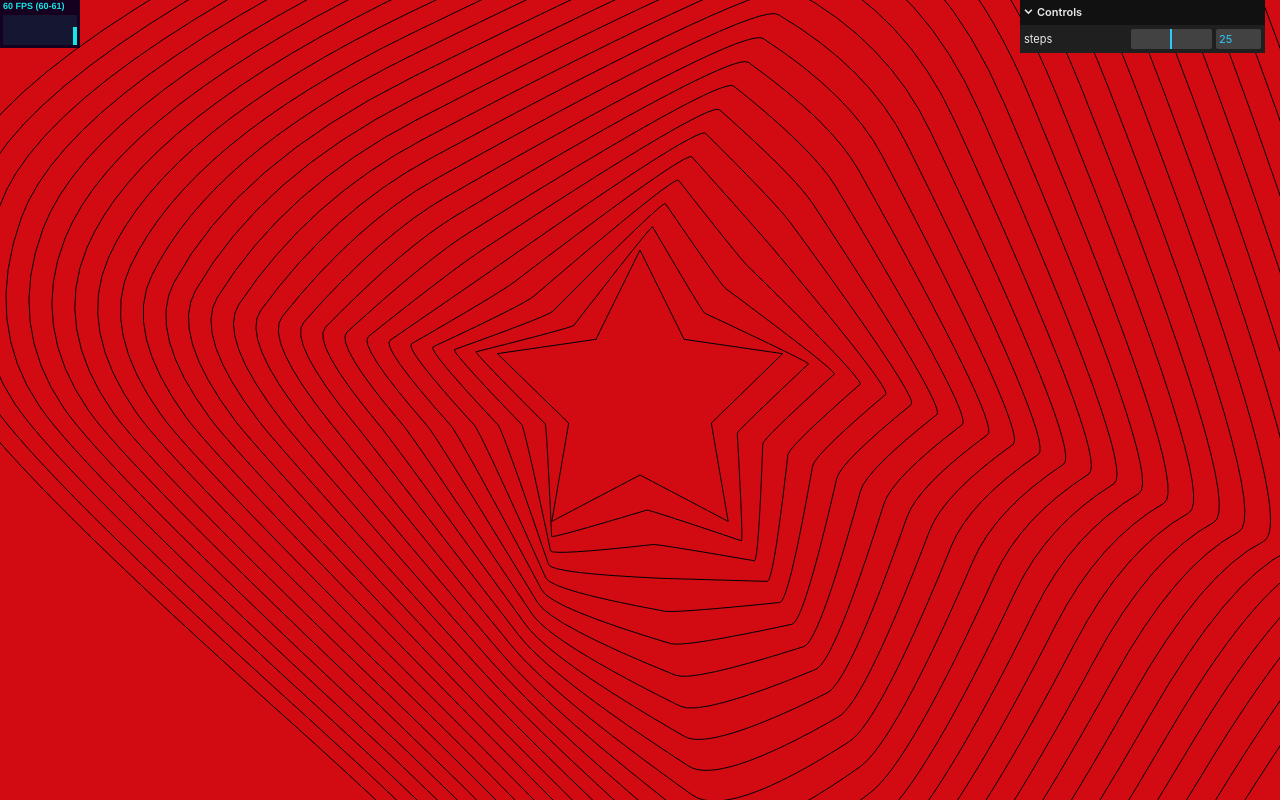
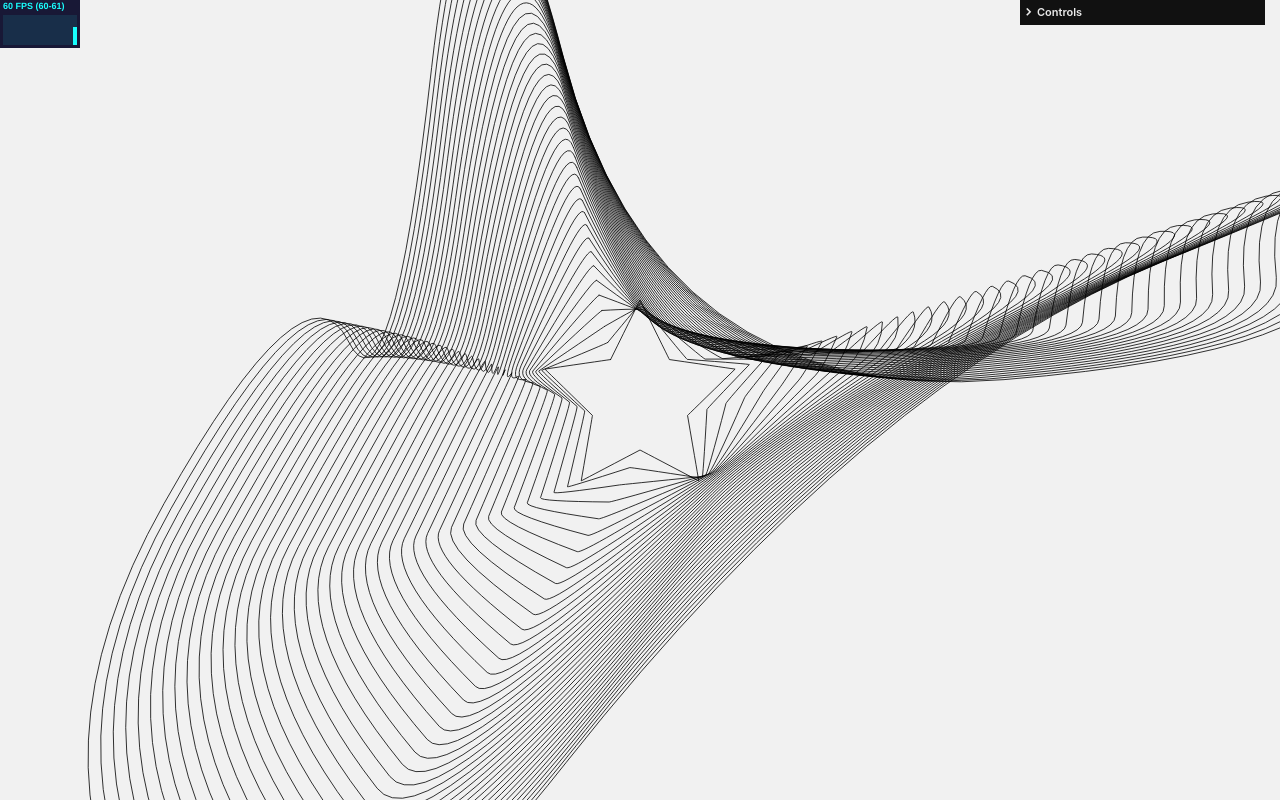
Before and after one commit to RafZag/xmas, a plain HTML site: page index.html in a window 1280 px wide. Drawn offline with nearby package versions, Linux system fonts and the light colour scheme.

Commit message:
mouse wobble

```diff
--- a/bgShapes.js
+++ b/bgShapes.js
@@ -8,15 +8,23 @@ const ctx = canvas.getContext('2d', { alpha: false });
 /////////////// Listeners
 
 window.addEventListener('resize', onWindowResize);
+document.addEventListener('mousemove', onDocumentMouseMove, false);
 
 /////////////// Params
 
-let rot = 0;
+let time = 0;
 let starPoints = [];
 let targetPoints = [];
 
+let mouseX = 0;
+let mouseY = 0;
+
 const params = {
-  steps: 25,
+  steps: 40,
+  noiseAmpl: 1000,
+  noiseSpeed: 10,
+  mouseWobble: 50,
+  lineAlpha: 0.8,
 };
 
 /////////////// GUI
@@ -26,6 +34,11 @@ document.body.appendChild(stats.dom);
 
 const gui = new GUI();
 gui.add(params, 'steps', 0, 50, 1);
+gui.add(params, 'noiseAmpl', 0, 1500, 1);
+gui.add(params, 'noiseSpeed', 0, 100, 1);
+gui.add(params, 'mouseWobble', 0, 200, 1);
+gui.add(params, 'lineAlpha', 0, 1, 0.01);
+gui.close();
 
 /////////////// Init
 
@@ -35,38 +48,45 @@ onWindowResize();
 draw();
 
 function draw() {
-  // ctx.fillStyle = '#f1f1f1';
-  ctx.fillStyle = '#d20b12';
+  ctx.fillStyle = '#f1f1f1';
+  // ctx.fillStyle = '#d20b12';
   ctx.fillRect(0, 0, canvas.width, canvas.height);
-  blendShapes(starPoints, targetPoints, params.steps);
-  rot += 0.1;
+  time = (Date.now() * params.noiseSpeed) / 100000;
+  let tmpArr = [];
+  tmpArr = applyNoise(targetPoints, time, params.noiseAmpl);
+  blendShapes(starPoints, tmpArr, params.steps);
   window.requestAnimationFrame(draw);
   stats.update();
 }
 
 function blendShapes(arr, targetArr, steps) {
-  drawShape(canvas.width / 2, canvas.height / 2, rot, arr, 0);
-  drawShape(canvas.width / 2, canvas.height / 2, rot, targetArr, 1);
+  drawShape(canvas.width / 2 + mouseX * params.mouseWobble, canvas.height / 2 + mouseY * params.mouseWobble, arr, 0);
+  drawShape(canvas.width / 2, canvas.height / 2, targetArr, 1);
 
   for (let i = 1; i < steps; i++) {
     let tmpArr = [];
     for (let j = 0; j < arr.length; j++) {
       let p = new Point2D();
-      p = Point2D.interpolate(arr[j], targetArr[j], (1 / steps) * i);
+      let tmpArrPoint = new Point2D();
+      tmpArrPoint.x = arr[j].x + mouseX * params.mouseWobble;
+      tmpArrPoint.y = arr[j].y + mouseY * params.mouseWobble;
+      p = Point2D.interpolate(tmpArrPoint, targetArr[j], (1 / steps) * i);
       tmpArr.push(p);
     }
-    drawShape(canvas.width / 2, canvas.height / 2, rot, tmpArr, i / steps);
+    drawShape(canvas.width / 2, canvas.height / 2, tmpArr, i / steps);
   }
 }
 
-function drawShape(x, y, r, shapeArray, smooth) {
+function drawShape(x, y, shapeArray, smooth) {
   ctx.lineCap = 'round';
   ctx.lineWidth = 1;
   ctx.save();
   ctx.translate(x, y);
-  ctx.rotate((-90 * Math.PI) / 180);
+  // ctx.rotate((-90 * Math.PI) / 180);
 
   ctx.beginPath();
+
+  ctx.strokeStyle = `rgba(0,0,0,${params.lineAlpha})`;
 
   let midP1 = Point2D.midPoint(shapeArray[shapeArray.length - 1], shapeArray[0], smooth);
   ctx.moveTo(midP1.x, midP1.y);
@@ -85,7 +105,7 @@ function drawShape(x, y, r, shapeArray, smooth) {
 
 function buildStar() {
   const arms = 5;
-  const size = 75;
+  const size = 50;
   const step = (2 * Math.PI) / (2 * arms);
 
   for (let i = 0; i < arms * 2; i++) {
@@ -93,27 +113,27 @@ function buildStar() {
 
     let s = size;
     if (i % 2 === 0) s *= 2;
-    const x = s * Math.cos(step * i);
-    const y = s * Math.sin(step * i);
+    const x = s * Math.cos(step * i - Math.PI / 2);
+    const y = s * Math.sin(step * i - Math.PI / 2);
 
     tmpPoint.x = x;
     tmpPoint.y = y;
 
     starPoints.push(tmpPoint);
   }
-  console.log(starPoints);
+  // console.log(starPoints);
 }
 
 function buildTargetShape() {
   const arms = 5;
-  const size = 600;
+  const size = 400;
   const step = (2 * Math.PI) / (2 * arms);
 
   for (let i = 0; i < arms * 2; i++) {
     let tmpPoint = new Point2D();
 
-    const x = size * Math.cos(step * i);
-    const y = size * Math.sin(step * i);
+    const x = size * Math.cos(step * i - Math.PI / 2);
+    const y = size * Math.sin(step * i - Math.PI / 2);
 
     tmpPoint.x = x;
     tmpPoint.y = y;
@@ -121,7 +141,7 @@ function buildTargetShape() {
     targetPoints.push(tmpPoint);
   }
 
-  randomize(targetPoints);
+  // randomize(targetPoints);
 }
 
 function randomize(arr) {
@@ -129,6 +149,18 @@ function randomize(arr) {
     arr[i].x += (Math.random() - 0.5) * 800;
     arr[i].y += (Math.random() - 0.5) * 800;
   }
+}
+
+function applyNoise(arr, t, ampl) {
+  let tmpArr = [];
+
+  for (let i = 0; i < arr.length; i++) {
+    let p = new Point2D();
+    p.x = arr[i].x + perlin.get(i - 1.8, t) * ampl;
+    p.y = arr[i].y + perlin.get(i + 0.5, t) * ampl;
+    tmpArr.push(p);
+  }
+  return tmpArr;
 }
 
 /////////////// Event handlers
@@ -143,3 +175,8 @@ function onWindowResize() {
   canvas.height = rect.height * dpr;
   //   ctx.scale(dpr, dpr);
 }
+
+function onDocumentMouseMove(event) {
+  mouseX = (event.clientX / window.innerWidth) * 2 - 1;
+  mouseY = (event.clientY / window.innerHeight) * 2 - 1;
+}
--- a/index.html
+++ b/index.html
@@ -9,6 +9,7 @@
   </head>
   <body>
     <canvas id="canvas"></canvas>
+    <script src="./perlin.js"></script>
     <script src="./bgShapes.js" type="module"></script>
   </body>
 </html>
--- /dev/null
+++ b/perlin.js
@@ -0,0 +1,44 @@
+'use strict';
+let perlin = {
+  rand_vect: function () {
+    let theta = Math.random() * 2 * Math.PI;
+    return { x: Math.cos(theta), y: Math.sin(theta) };
+  },
+  dot_prod_grid: function (x, y, vx, vy) {
+    let g_vect;
+    let d_vect = { x: x - vx, y: y - vy };
+    if (this.gradients[[vx, vy]]) {
+      g_vect = this.gradients[[vx, vy]];
+    } else {
+      g_vect = this.rand_vect();
+      this.gradients[[vx, vy]] = g_vect;
+    }
+    return d_vect.x * g_vect.x + d_vect.y * g_vect.y;
+  },
+  smootherstep: function (x) {
+    return 6 * x ** 5 - 15 * x ** 4 + 10 * x ** 3;
+  },
+  interp: function (x, a, b) {
+    return a + this.smootherstep(x) * (b - a);
+  },
+  seed: function () {
+    this.gradients = {};
+    this.memory = {};
+  },
+  get: function (x, y) {
+    if (this.memory.hasOwnProperty([x, y])) return this.memory[[x, y]];
+    let xf = Math.floor(x);
+    let yf = Math.floor(y);
+    //interpolate
+    let tl = this.dot_prod_grid(x, y, xf, yf);
+    let tr = this.dot_prod_grid(x, y, xf + 1, yf);
+    let bl = this.dot_prod_grid(x, y, xf, yf + 1);
+    let br = this.dot_prod_grid(x, y, xf + 1, yf + 1);
+    let xt = this.interp(x - xf, tl, tr);
+    let xb = this.interp(x - xf, bl, br);
+    let v = this.interp(y - yf, xt, xb);
+    this.memory[[x, y]] = v;
+    return v;
+  },
+};
+perlin.seed();
```
